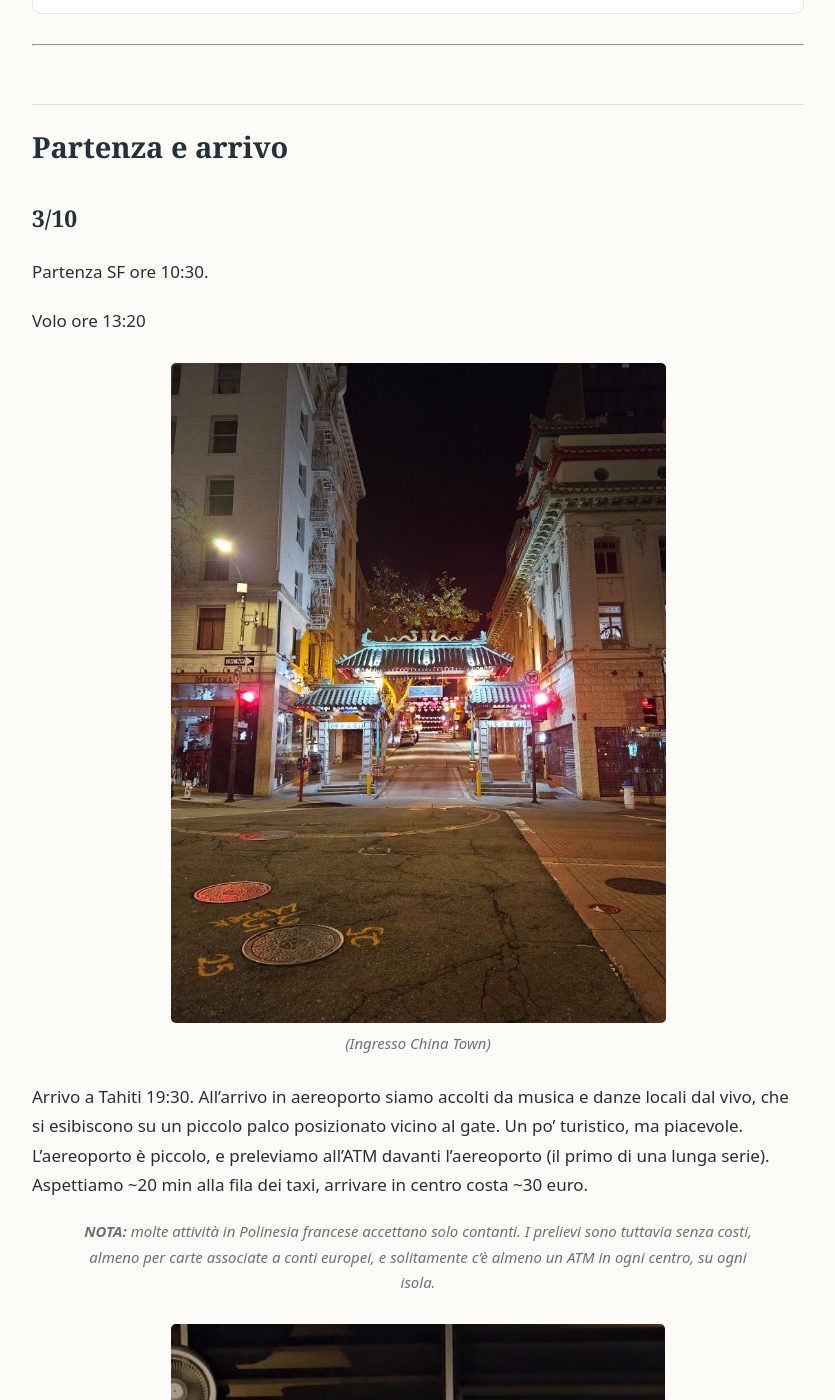
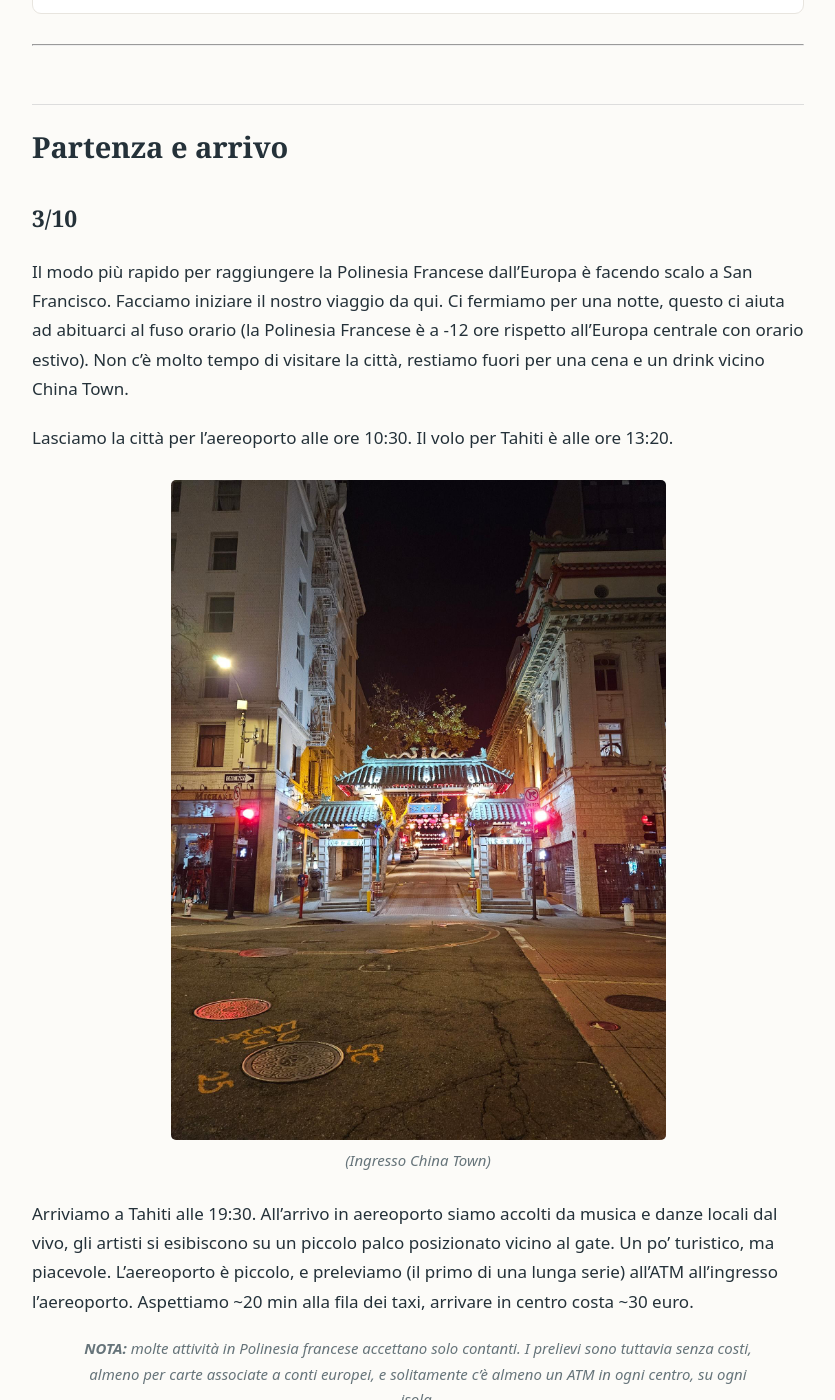
Before and after one commit to everytravel/everytravelisatale, a Jekyll site: the page built from polinesia.md, in a window 1280 px wide and 1400 px high, scrolled down 1328 px. Shown: the whole window, without its empty margins (222-1057 px from the left). Built offline with Jekyll 4.4.1, drawn with Linux system fonts in a browser that asks for light colours; some of the changed text lies outside the part shown.

Commit message:
Update polinesia.md

```diff
--- a/polinesia.md
+++ b/polinesia.md
@@ -18,11 +18,11 @@ Un viaggio tra Huahine, Raiatea, Bora Bora, Moorea e Tahiti.
 
 ### 3/10
 
+Il modo più rapido per raggiungere la Polinesia Francese dall'Europa è facendo scalo a San Francisco. Facciamo iniziare il nostro viaggio da qui.
+Ci fermiamo per una notte, questo ci aiuta ad abituarci al fuso orario (la Polinesia Francese è a -12 ore rispetto all'Europa centrale con orario estivo).
+Non c'è molto tempo di visitare la città, restiamo fuori per una cena e un drink vicino China Town.
 
-Partenza SF ore 10:30.
-
-
-Volo ore 13:20
+Lasciamo la città per l'aereoporto alle ore 10:30. Il volo per Tahiti è alle ore 13:20.
 
 
 ![Fotografia 1 del diario di viaggio]({{ "/assets/images/photo-01.jpg" | relative_url }})
@@ -30,8 +30,8 @@ Volo ore 13:20
 *(Ingresso China Town)*
 
 
-Arrivo a Tahiti 19:30. All'arrivo in aereoporto siamo accolti da musica e danze locali dal vivo, che si esibiscono su un piccolo palco posizionato vicino al gate. Un po' turistico, ma piacevole.
-L'aereoporto è piccolo, e preleviamo all'ATM davanti l'aereoporto (il primo di una lunga serie).
+Arriviamo a Tahiti alle 19:30. All'arrivo in aereoporto siamo accolti da musica e danze locali dal vivo, gli artisti si esibiscono su un piccolo palco posizionato vicino al gate. Un po' turistico, ma piacevole.
+L'aereoporto è piccolo, e preleviamo (il primo di una lunga serie) all'ATM all'ingresso l'aereoporto.
 Aspettiamo ~20 min alla fila dei taxi, arrivare in centro costa ~30 euro.
 
 > _**NOTA:**  molte attività in Polinesia francese accettano solo contanti. I prelievi sono tuttavia senza costi, almeno per carte associate a conti europei, e solitamente c'è almeno un ATM in ogni centro, su ogni isola._
@@ -41,10 +41,8 @@ Aspettiamo ~20 min alla fila dei taxi, arrivare in centro costa ~30 euro.
 *(Accoglienza all'aereoporto di Tahiti)*
 
 
-Ci appoggiamo a Tahiti solo per la prima notte, la nostra prima vera tappa è l'isola di Huahine, che raggiungeremo in traghetto all'alba del giorno dopo.
-A primo impatto Tahiti, di sera, sembra un posto piuttosto inanimato. La nostra impressione cambierà completatmente dopo aver visitato le isole più piccole.
-
-
+Ci appoggiamo a Tahiti solo per la prima notte, la nostra prima vera tappa è l'isola di Huahine, che raggiungeremo in traghetto la mattina seguente.
+A primo impatto, Tahiti di sera sembra un posto piuttosto inanimato. La nostra impressione cambierà completatmente alla fine del viaggio, quando torneremo a Tahiti dopo aver visitato isole più piccole.
 
 
 
```
